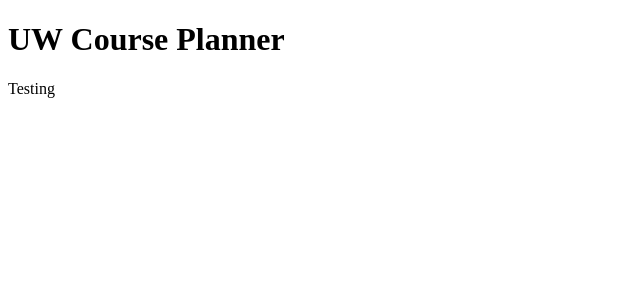
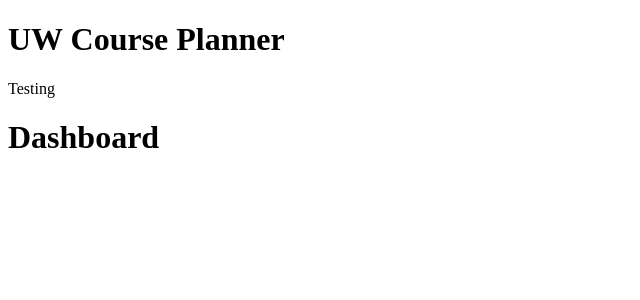
Before and after one commit to emily-wang349/uw-course-planner, an Angular app in the folder client/: page / in a window 1280 px wide. Shown: the top 300 px of the page, without its empty margins (0-640 px from the left). Built offline with nearby package versions, Linux system fonts and the light colour scheme.

Commit message:
Added Dashboard component

```diff
--- a/client/package.json
+++ b/client/package.json
@@ -31,7 +31,7 @@
     "@angular/language-service": "^6.1.0",
     "@types/jasmine": "~2.8.6",
     "@types/jasminewd2": "~2.0.3",
-    "@types/node": "~8.9.4",
+    "@types/node": "^8.9.5",
     "codelyzer": "~4.2.1",
     "jasmine-core": "~2.99.1",
     "jasmine-spec-reporter": "~4.2.1",
@@ -40,7 +40,7 @@
     "karma-coverage-istanbul-reporter": "~2.0.0",
     "karma-jasmine": "~1.1.1",
     "karma-jasmine-html-reporter": "^0.2.2",
-    "protractor": "~5.3.0",
+    "protractor": "^5.4.0",
     "ts-node": "~5.0.1",
     "tslint": "~5.9.1",
     "typescript": "~2.7.2"
--- /dev/null
+++ b/client/src/app/Dashboard/dashboard.component.html
@@ -0,0 +1,3 @@
+<div class="container">
+    <h1>{{pageTitle}}</h1>
+</div>
--- /dev/null
+++ b/client/src/app/Dashboard/dashboard.component.ts
@@ -0,0 +1,11 @@
+import { Component } from '@angular/core';
+
+@Component({
+    moduleId: module.id,
+    selector:'cp-dashboard',
+    templateUrl: 'dashboard.component.html'
+})
+
+export class DashboardComponent {
+    pageTitle: string = "Dashboard"
+}
--- a/client/src/app/app.component.ts
+++ b/client/src/app/app.component.ts
@@ -5,6 +5,7 @@ import { Component } from '@angular/core';
   template: `
   <h1>{{pageTitle}}</h1>
   <div>Testing</div>
+  <cp-dashboard></cp-dashboard>
   `
 })
 
--- a/client/src/app/app.module.ts
+++ b/client/src/app/app.module.ts
@@ -1,11 +1,11 @@
 import { BrowserModule } from '@angular/platform-browser';
 import { NgModule } from '@angular/core';
-
 import { AppComponent } from './app.component';
+import { DashboardComponent} from './Dashboard/dashboard.component';
 
 @NgModule({
   declarations: [
-    AppComponent
+    AppComponent, DashboardComponent
   ],
   imports: [
     BrowserModule
--- a/client/src/tsconfig.app.json
+++ b/client/src/tsconfig.app.json
@@ -2,7 +2,6 @@
   "extends": "../tsconfig.json",
   "compilerOptions": {
     "outDir": "../out-tsc/app",
-    "types": []
   },
   "exclude": [
     "src/test.ts",
```
Also changed, not shown: 1 other file (tests, documents, lock files or other folders).
